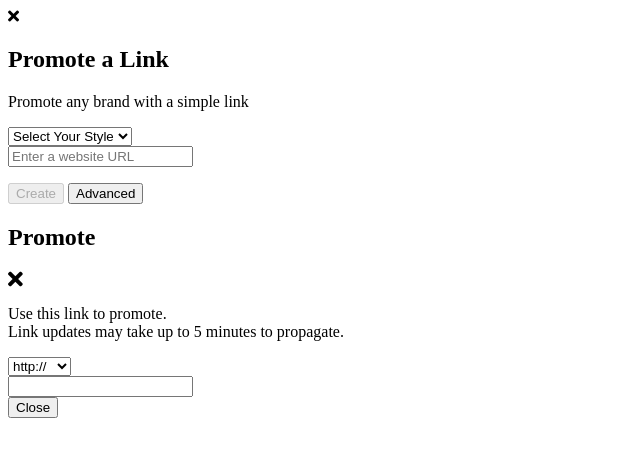
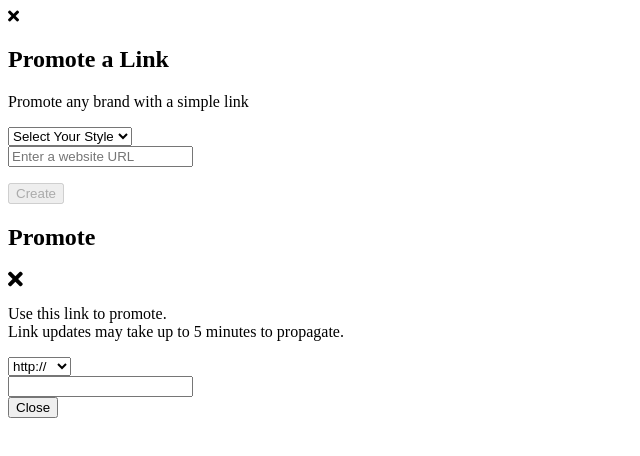
Before and after one commit to durgeshraju/LinkPromoterProJS, a website built with Parcel: page src/index.html in a window 1280 px wide. Shown: the whole page, without its empty margins (0-640 px from the left). Built offline with nearby package versions, Linux system fonts and the light colour scheme.

Commit message:
removed advanced btn

```diff
--- a/src/index.html
+++ b/src/index.html
@@ -41,7 +41,6 @@
                     </div>
                     <div class="btn-hr-wrapper">
                         <button type="submit" id="btnCreate" class="btn btn--primary" disabled>Create</button>
-                        <button type="button" class="btn btn--advanced">Advanced</button>
                     </div>
                 </form>
             </div>
```
